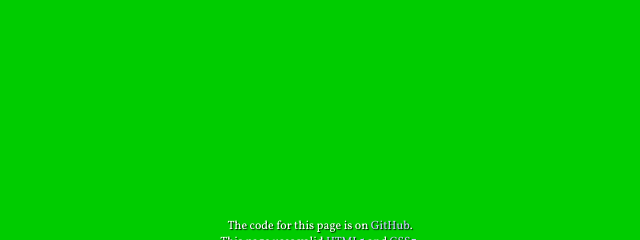
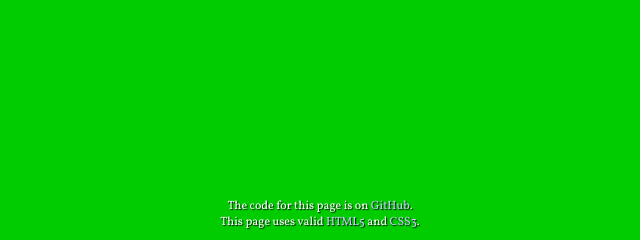
Before and after one commit to blandin/spdl, a PHP site: page / in a window 1280 px wide. Shown: the part 560-800 px from the top of the page, without its empty margins (320-960 px from the left). Run offline with PHP 8.4, Linux system fonts and the light colour scheme.

Commit message:
I r the dumb

```diff
--- a/index.php
+++ b/index.php
@@ -138,7 +138,7 @@ if ($config['gzip']['enabled']) ob_start("gzipHandler");
 				bottom: 0px;
 				left: calc(50vw - 240px);
 				padding: 10px 0px;
-				height: <?php echo $config['footerHeight']; ?>px;
+				height: <?php echo ($config['footerHeight'] + 20); ?>px;
 				background-color: <?php echo $config['backgroundColor']; ?>;
 				font-size: 12px;
 				line-height: 16px;
```
